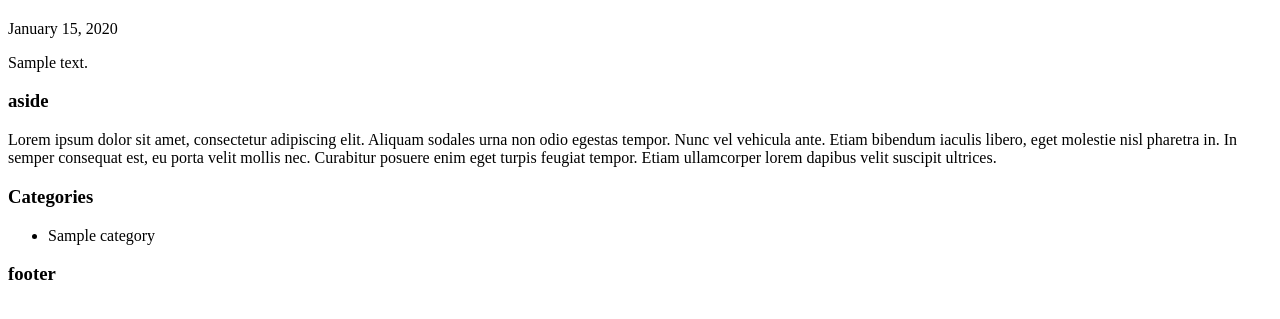
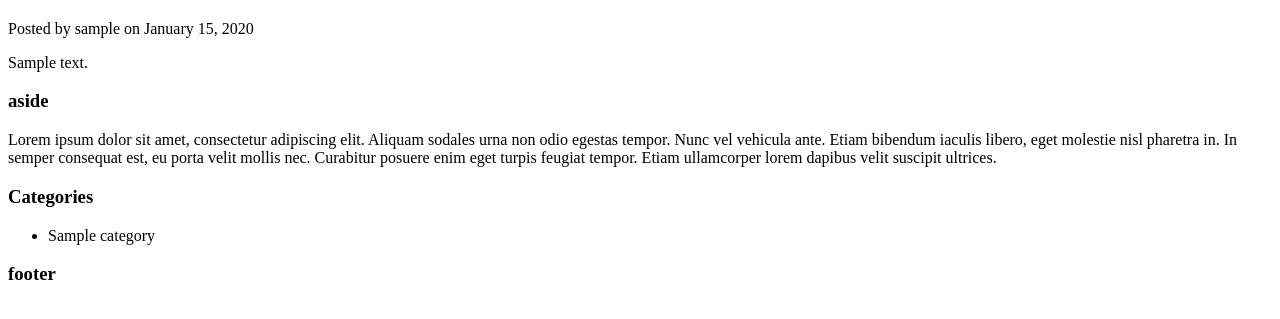
Before and after one commit to earonne/nadb-sample-site, a Django app: template nadb-sample-site/templates/nadb/post_detail.html in a window 1280 px wide. Shown: the part 181-500 px from the top of the page. Run offline with Django 3.2, Linux system fonts and the light colour scheme; the template is opened without the code that fills it: values named after a table or form of the project are taken from there, others are empty; tables that the repository leaves empty hold one stand-in row (Sample ...); some libraries are stand-ins or nearby versions.

Commit message:
part 8 completed...support for for post author

```diff
--- a/nadb-sample-site/nadb/admin.py
+++ b/nadb-sample-site/nadb/admin.py
@@ -5,7 +5,7 @@ class CategoryAdmin(admin.ModelAdmin):
     list_display = ['name','description',]
 
 class PostAdmin(admin.ModelAdmin):
-    list_display = ['title','status',]
+    list_display = ['title','author','status',]
 
 admin.site.register(Category, CategoryAdmin)
 admin.site.register(Post, PostAdmin)
--- a/nadb-sample-site/nadb/models.py
+++ b/nadb-sample-site/nadb/models.py
@@ -3,6 +3,7 @@ import datetime
 from django.db.models import permalink
 from managers import PostManager
 from markdown import markdown
+from django.contrib.auth.models import User
 
 STATUS_CHOICES = (
     ('d', 'Draft'),
@@ -34,6 +35,7 @@ class Post(models.Model):
     body = models.TextField('body')
     body_html = models.TextField(editable=False, blank=True, null=True)
     status = models.CharField(max_length=1, choices=STATUS_CHOICES)
+    author = models.ForeignKey(User, blank=True, null=True)
     published = models.DateTimeField('published', default=datetime.datetime.now)
     created = models.DateTimeField('created', auto_now_add=True)
     modified = models.DateTimeField('modified', auto_now=True)
--- a/nadb-sample-site/templates/nadb/post_detail.html
+++ b/nadb-sample-site/templates/nadb/post_detail.html
@@ -12,6 +12,6 @@
 {% endblock %}
 
 {% block content %}
-    <p class="date">{{ object.published|date:"F d, Y" }}</p>
+    <p class="date">Posted by {{ object.author }} on {{ object.published|date:"F d, Y" }}</p>
     <p>{{ object.body_html|safe }}</p>
 {% endblock %}
```
